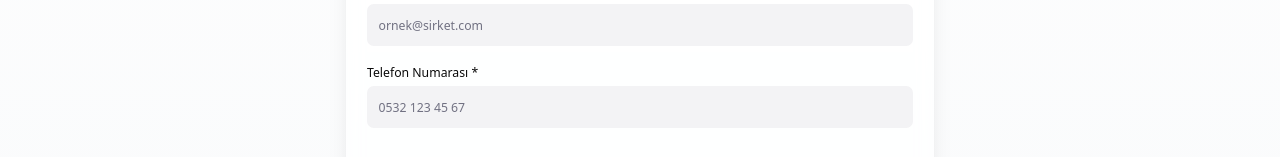
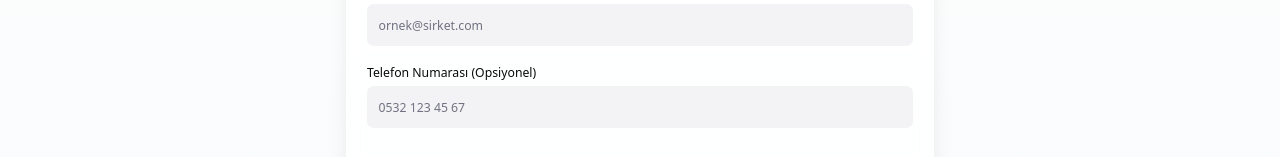
Before and after one commit to ahancerli/workyon-landing-page, a Next.js app: page / in a window 1280 px wide. Shown: the part 4326-4483 px from the top of the page. Built offline with nearby package versions, Linux system fonts and the light colour scheme.

Commit message:
telefon numarası zorunlulugu kaldırıldı

```diff
--- a/app/components/DemoRequest.tsx
+++ b/app/components/DemoRequest.tsx
@@ -158,7 +158,7 @@ export default function DemoRequest() {
 									</div>
 
 									<div className="space-y-2">
-										<Label htmlFor="phone">Telefon Numarası *</Label>
+										<Label htmlFor="phone">Telefon Numarası (Opsiyonel)</Label>
 										<Input
 											id="phone"
 											name="phone"
@@ -167,7 +167,6 @@ export default function DemoRequest() {
 											onChange={handleInputChange}
 											placeholder="0532 123 45 67"
 											className="h-12"
-											required
 										/>
 									</div>
 
```
